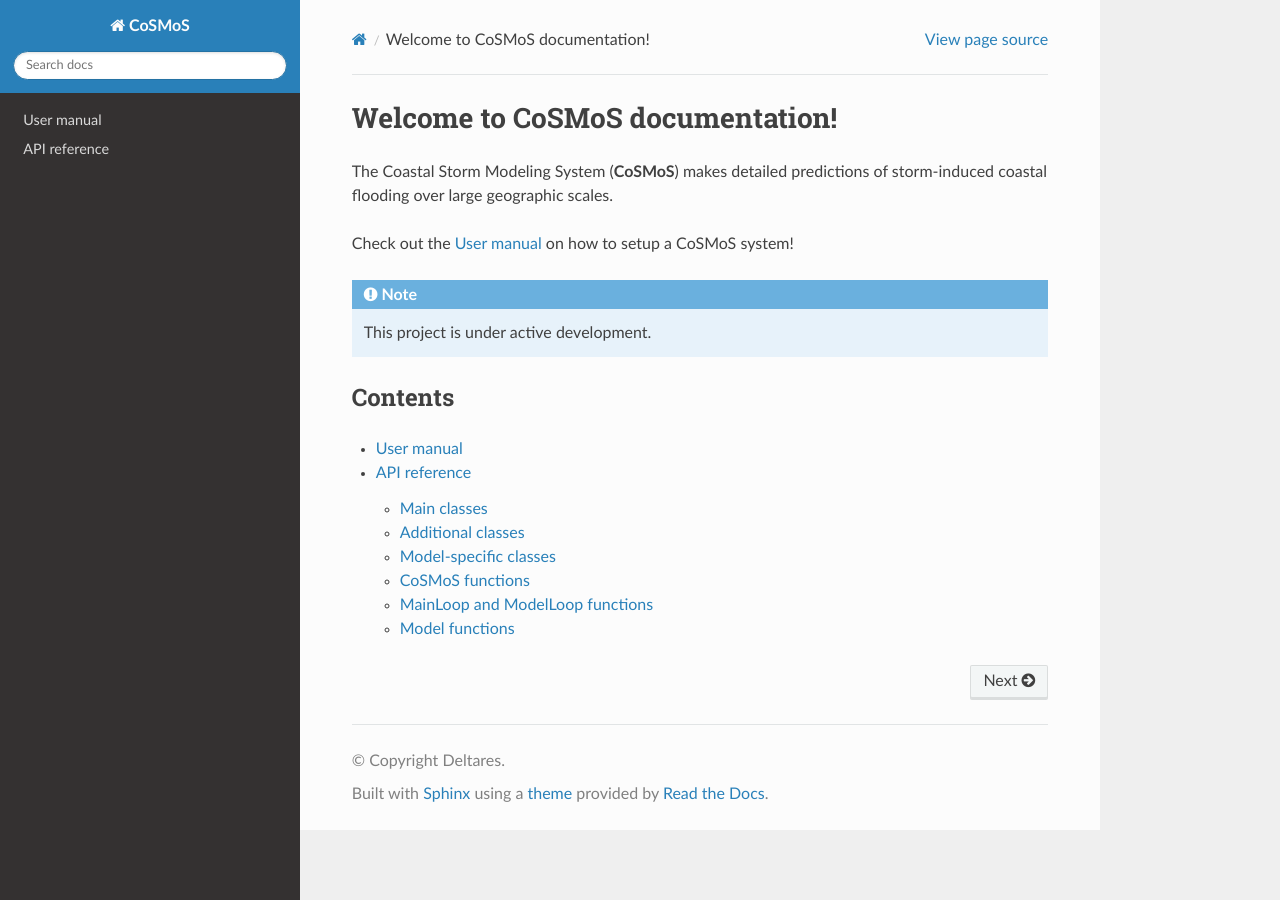
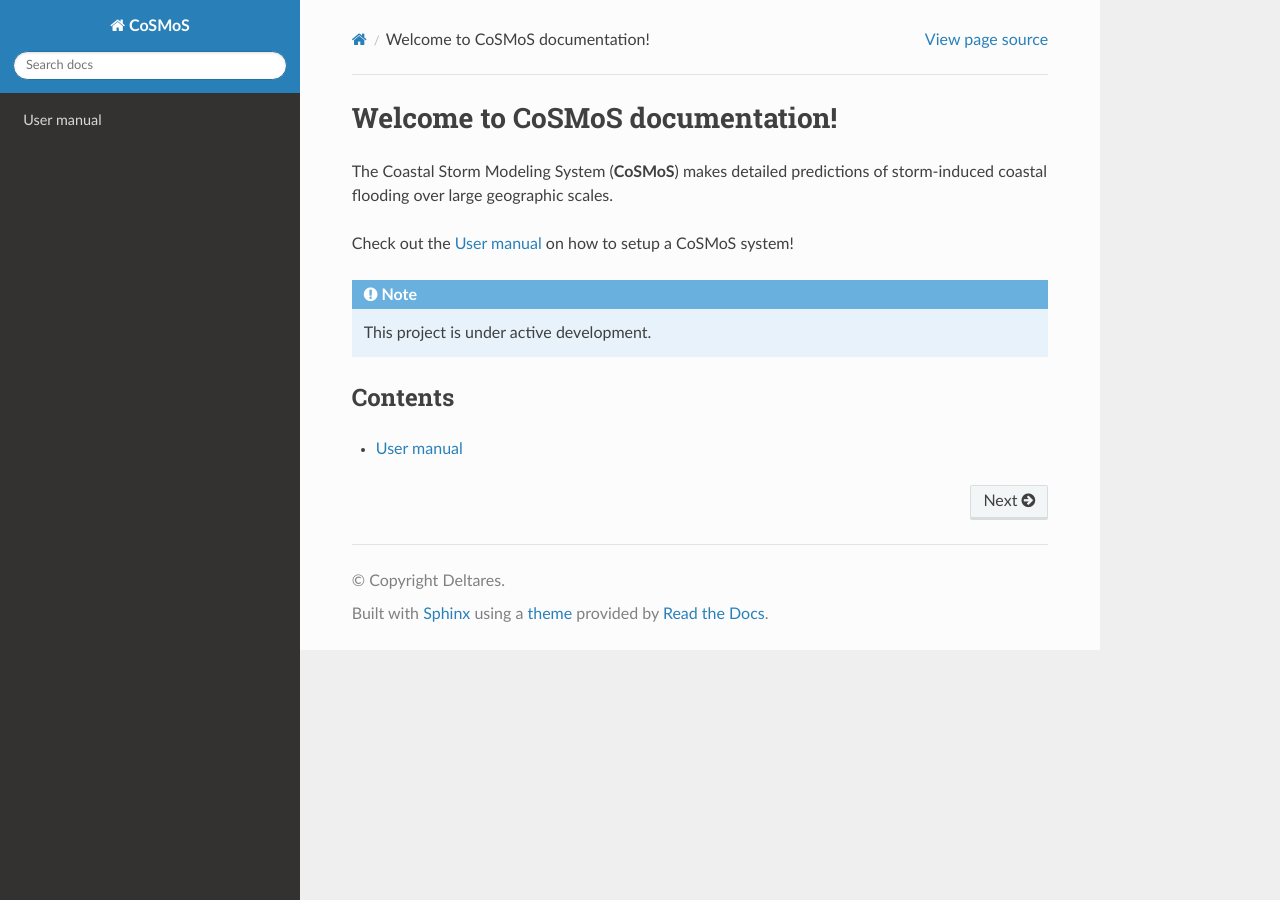
Before and after one commit to Deltares/CoSMoS, a Sphinx documentation site: the page built from docs/source/index.rst, in a window 1280 px wide. Built offline with Sphinx 7.4.7 and the Read the Docs theme 3.1.0, drawn with Linux system fonts in a browser that asks for light colours; some of the changed lines change nothing that is shown.

Commit message:
debug rtd

```diff
--- a/docs/requirements.txt
+++ b/docs/requirements.txt
@@ -14,3 +14,4 @@ cht_sfincs
 cht_utils
 cht_meteo
 sphinx_autoapi
+sphinx-autoapi
--- a/docs/source/conf.py
+++ b/docs/source/conf.py
@@ -15,9 +15,9 @@ release = '0.1'
 version = '0.1.0'
 
 # -- General configuration
-
 extensions = [
-    "sphinx_autoapi",  # Enable AutoAPI
+    'autoapi.extension',
+    # "sphinx-autoapi",  # Enable AutoAPI
     "sphinx_rtd_theme",  # Optional, if using ReadTheDocs theme
     'sphinx.ext.duration',
     'sphinx.ext.doctest',
@@ -52,8 +52,8 @@ epub_show_urls = 'footnote'
 # -- AutoAPI Configuration ---------------------------------------------------
 autoapi_type = "python"  # Set to Python
 autoapi_dirs = ["../../src"]  # Adjust this to your source directory
-# autoapi_ignore = ["*tests*", "*setup.py"]  # Optional: Ignore tests/setup files
-autoapi_add_toctree = True  # Automatically add API docs to the ToC
+autoapi_ignore = ["*utils*",]  # Optional: Ignore tests/setup files
+autoapi_add_toctree = False  # Automatically add API docs to the ToC
 autoapi_options = [
     "members",
     "undoc-members",
--- a/docs/source/functions.rst
+++ b/docs/source/functions.rst
@@ -1,6 +1,6 @@
 .. currentmodule:: cosmos
 
-API reference
+functions
 =====
 
 Main classes
@@ -38,57 +38,57 @@ Model-specific classes
    cosmos.cosmos_xbeach.CoSMoS_XBeach
 
 
-CoSMoS functions
-^^^^^^^^^^^^
-.. autosummary::
-   :toctree: _generated/
+.. CoSMoS functions
+.. ^^^^^^^^^^^^
+.. .. autosummary::
+..    :toctree: _generated/
 
-   cosmos.cosmos_main.CoSMoS.initialize
-   cosmos.cosmos_main.CoSMoS.run
-   cosmos.cosmos_main.CoSMoS.stop
-   cosmos.cosmos_main.CoSMoS.log
-   cosmos.cosmos_main.CoSMoS.post_process
-   .. cosmos.cosmos_main.CoSMoS.make_webviewer
+..    cosmos.cosmos_main.CoSMoS.initialize
+..    cosmos.cosmos_main.CoSMoS.run
+..    cosmos.cosmos_main.CoSMoS.stop
+..    cosmos.cosmos_main.CoSMoS.log
+..    cosmos.cosmos_main.CoSMoS.post_process
+..    .. cosmos.cosmos_main.CoSMoS.make_webviewer
 
-MainLoop and ModelLoop functions
-^^^^^^^^^^^^
-.. autosummary::
-   :toctree: _generated/
+.. MainLoop and ModelLoop functions
+.. ^^^^^^^^^^^^
+.. .. autosummary::
+..    :toctree: _generated/
 
-   cosmos.cosmos_main_loop.MainLoop.run
-   cosmos.cosmos_main_loop.MainLoop.start
-   cosmos.cosmos_model_loop.ModelLoop.run
-   cosmos.cosmos_model_loop.ModelLoop.start
-   cosmos.cosmos_model_loop.ModelLoop.stop
+..    cosmos.cosmos_main_loop.MainLoop.run
+..    cosmos.cosmos_main_loop.MainLoop.start
+..    cosmos.cosmos_model_loop.ModelLoop.run
+..    cosmos.cosmos_model_loop.ModelLoop.start
+..    cosmos.cosmos_model_loop.ModelLoop.stop
 
-Model functions
-^^^^^^^^^^^^
-.. autosummary::
-   :toctree: _generated/
+.. Model functions
+.. ^^^^^^^^^^^^
+.. .. autosummary::
+..    :toctree: _generated/
 
-   cosmos.cosmos_model.Model.read_generic
-   cosmos.cosmos_model.Model.set_paths
-   cosmos.cosmos_model.Model.get_nested_models
-   cosmos.cosmos_model.Model.get_all_nested_models
-   cosmos.cosmos_model.Model.add_stations
-   cosmos.cosmos_model.Model.get_peak_boundary_conditions
-   cosmos.cosmos_sfincs.CoSMoS_SFINCS.read_model_specific
-   cosmos.cosmos_sfincs.CoSMoS_SFINCS.pre_process
-   cosmos.cosmos_sfincs.CoSMoS_SFINCS.move
-   cosmos.cosmos_sfincs.CoSMoS_SFINCS.post_process
-   cosmos.cosmos_hurrywave.CoSMoS_HurryWave.read_model_specific
-   cosmos.cosmos_hurrywave.CoSMoS_HurryWave.pre_process
-   cosmos.cosmos_hurrywave.CoSMoS_HurryWave.move
-   cosmos.cosmos_hurrywave.CoSMoS_HurryWave.post_process
-..   cosmos.cosmos_beware.CoSMoS_BEWARE.read_model_specific
-   cosmos.cosmos_beware.CoSMoS_BEWARE.pre_process
-   cosmos.cosmos_beware.CoSMoS_BEWARE.move
-   cosmos.cosmos_beware.CoSMoS_BEWARE.post_process
-   cosmos.cosmos_delft3dfm.CoSMoS_Delft3DFM.read_model_specific
-   cosmos.cosmos_delft3dfm.CoSMoS_Delft3DFM.pre_process
-   cosmos.cosmos_delft3dfm.CoSMoS_Delft3DFM.move
-   cosmos.cosmos_delft3dfm.CoSMoS_Delft3DFM.post_process
-   cosmos.cosmos_xbeach.CoSMoS_XBeach.read_model_specific
-   cosmos.cosmos_xbeach.CoSMoS_XBeach.pre_process
-   cosmos.cosmos_xbeach.CoSMoS_XBeach.move
-   cosmos.cosmos_xbeach.CoSMoS_XBeach.post_process
+..    cosmos.cosmos_model.Model.read_generic
+..    cosmos.cosmos_model.Model.set_paths
+..    cosmos.cosmos_model.Model.get_nested_models
+..    cosmos.cosmos_model.Model.get_all_nested_models
+..    cosmos.cosmos_model.Model.add_stations
+..    cosmos.cosmos_model.Model.get_peak_boundary_conditions
+..    cosmos.cosmos_sfincs.CoSMoS_SFINCS.read_model_specific
+..    cosmos.cosmos_sfincs.CoSMoS_SFINCS.pre_process
+..    cosmos.cosmos_sfincs.CoSMoS_SFINCS.move
+..    cosmos.cosmos_sfincs.CoSMoS_SFINCS.post_process
+..    cosmos.cosmos_hurrywave.CoSMoS_HurryWave.read_model_specific
+..    cosmos.cosmos_hurrywave.CoSMoS_HurryWave.pre_process
+..    cosmos.cosmos_hurrywave.CoSMoS_HurryWave.move
+..    cosmos.cosmos_hurrywave.CoSMoS_HurryWave.post_process
+.. ..   cosmos.cosmos_beware.CoSMoS_BEWARE.read_model_specific
+..    cosmos.cosmos_beware.CoSMoS_BEWARE.pre_process
+..    cosmos.cosmos_beware.CoSMoS_BEWARE.move
+..    cosmos.cosmos_beware.CoSMoS_BEWARE.post_process
+..    cosmos.cosmos_delft3dfm.CoSMoS_Delft3DFM.read_model_specific
+..    cosmos.cosmos_delft3dfm.CoSMoS_Delft3DFM.pre_process
+..    cosmos.cosmos_delft3dfm.CoSMoS_Delft3DFM.move
+..    cosmos.cosmos_delft3dfm.CoSMoS_Delft3DFM.post_process
+..    cosmos.cosmos_xbeach.CoSMoS_XBeach.read_model_specific
+..    cosmos.cosmos_xbeach.CoSMoS_XBeach.pre_process
+..    cosmos.cosmos_xbeach.CoSMoS_XBeach.move
+..    cosmos.cosmos_xbeach.CoSMoS_XBeach.post_process
--- a/docs/source/index.rst
+++ b/docs/source/index.rst
@@ -15,4 +15,3 @@ Contents
 .. toctree::
 
    manual
-   functions
```
